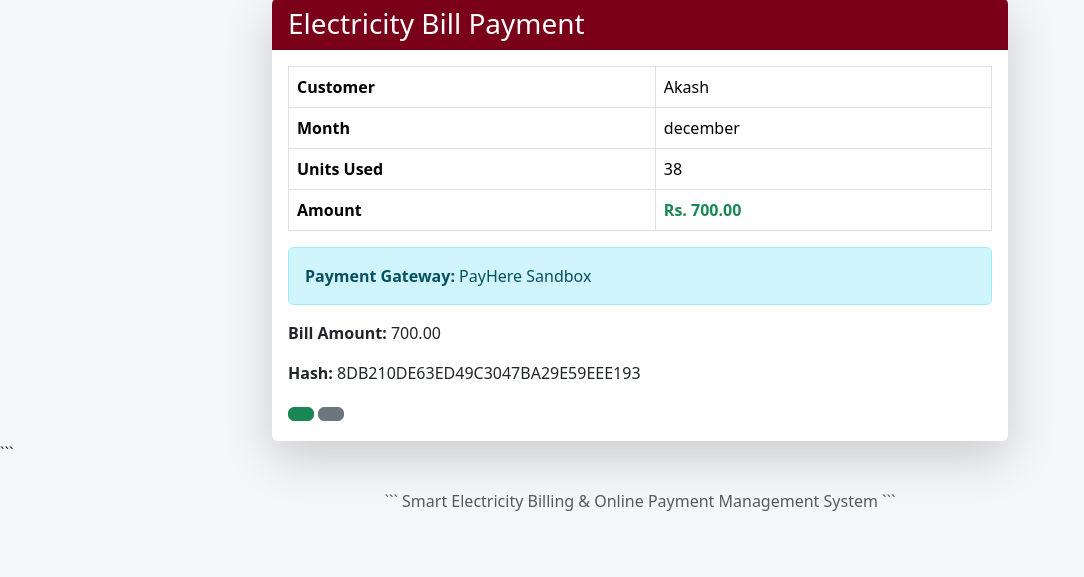
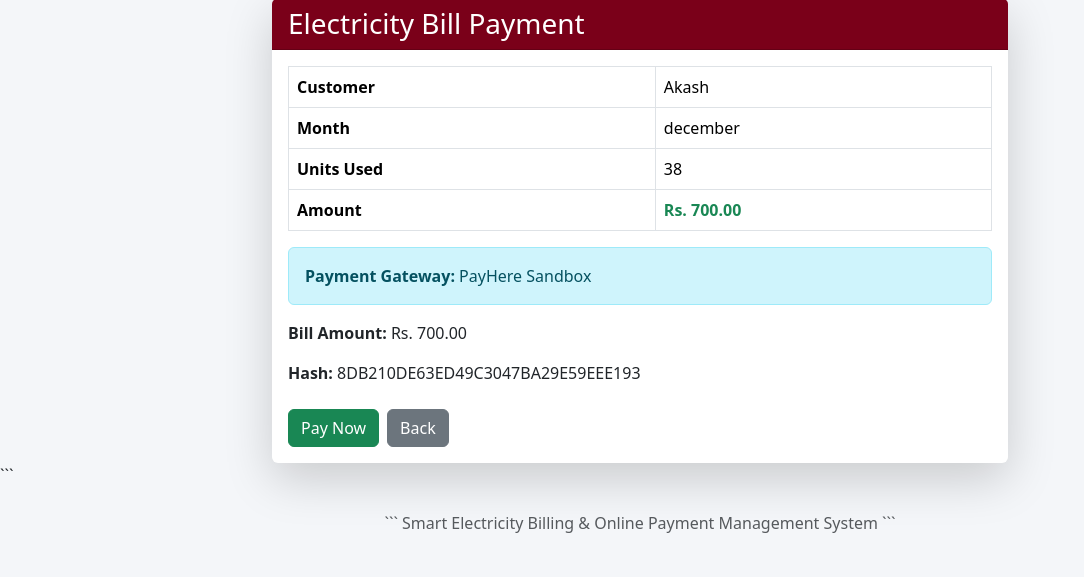
Before and after one commit to Perera012/electricity-billing-system, a Django app: page /pay/3/ in a window 1280 px wide. Shown: the part 223-800 px from the top of the page, without its empty margins (0-1084 px from the left). Run offline with Django 5.2, Linux system fonts and the light colour scheme; a user stored in the database is signed in; data comes from the database, SQL or seed files in the repository.

Commit message:
Restore payment page buttons and update PayHere URLs

```diff
--- a/billing/templates/billing/payment_page.html
+++ b/billing/templates/billing/payment_page.html
@@ -54,13 +54,11 @@ Payment Confirmation
                     </table>
 
                     <div class="alert alert-info">
-
                         <strong>Payment Gateway:</strong>
                         PayHere Sandbox
-
                     </div>
 
-                    <p><strong>Bill Amount:</strong> {{ bill.total_amount }}</p>
+                    <p><strong>Bill Amount:</strong> Rs. {{ bill.total_amount }}</p>
                     <p><strong>Hash:</strong> {{ hash }}</p>
 
                     <form method="post"
@@ -70,10 +68,10 @@ Payment Confirmation
                                name="merchant_id"
                                value="1236737">
 
-
                         <input type="hidden"
                                name="return_url"
                                value="https://electricity-billing-system-docker.onrender.com/payhere-success/?bill_id={{ bill.id }}">
+
                         <input type="hidden"
                                name="cancel_url"
                                value="https://electricity-billing-system-docker.onrender.com/payhere-cancel/">
@@ -130,15 +128,19 @@ Payment Confirmation
                                name="country"
                                value="Sri Lanka">
 
+                        <div class="d-flex gap-2 mt-4">
+
                             <button type="submit"
                                     class="btn btn-success">
-
+                                Pay Now
                             </button>
 
                             <a href="{% url 'bill_detail' bill.id %}"
                                class="btn btn-secondary">
+                                Back
+                            </a>
 
-    </a>
+                        </div>
 
                     </form>
 
```
Lines whose indentation alone changed are shown as unchanged.
